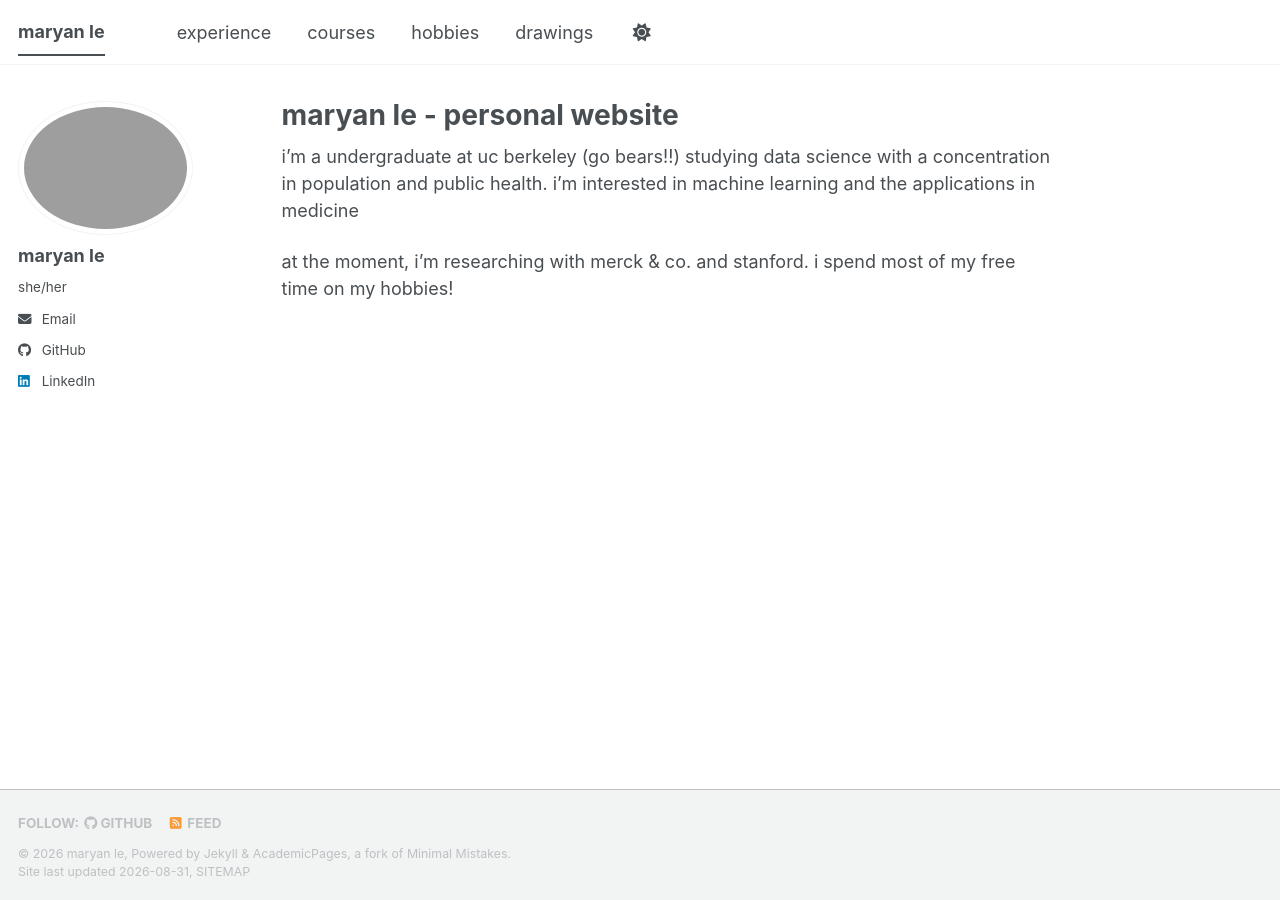
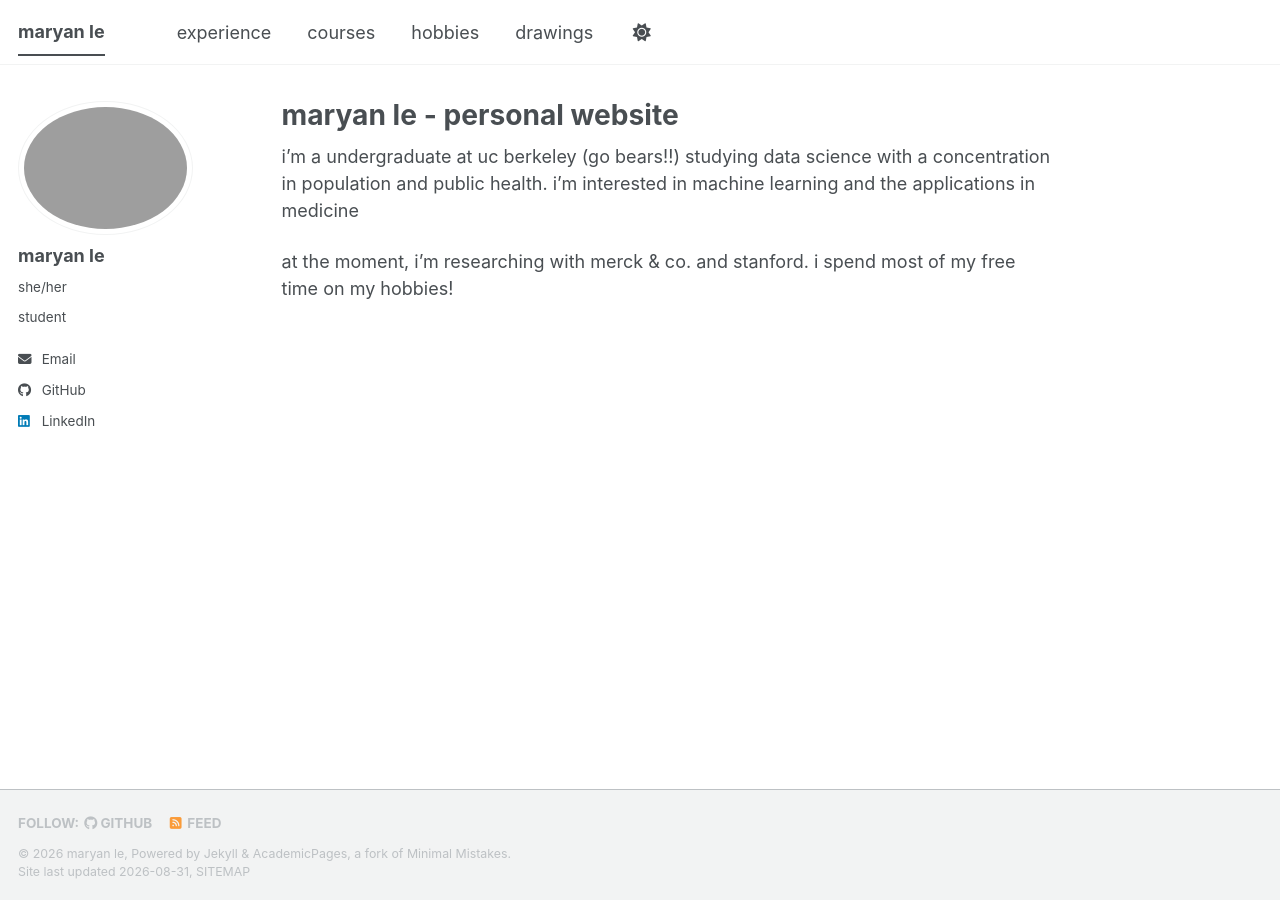
Before and after one commit to lemaryan/lemaryan.github.io, a Jekyll site: the page built from _pages/about.md, in a window 1280 px wide. Built offline with Jekyll 4.4.1, drawn with Linux system fonts in a browser that asks for light colours; a style sheet for code colours, icons or effects is not loaded.

Commit message:
Add bio information to the config file

```diff
--- a/_config.yml
+++ b/_config.yml
@@ -26,7 +26,7 @@ author:
   avatar           : "photo.png"
   name             : "maryan le"
   pronouns         : "she/her"
-  bio              : #
+  bio              : "student"
   location         : #
   university       : "UC Berkeley"
   uri              : # URL
```
